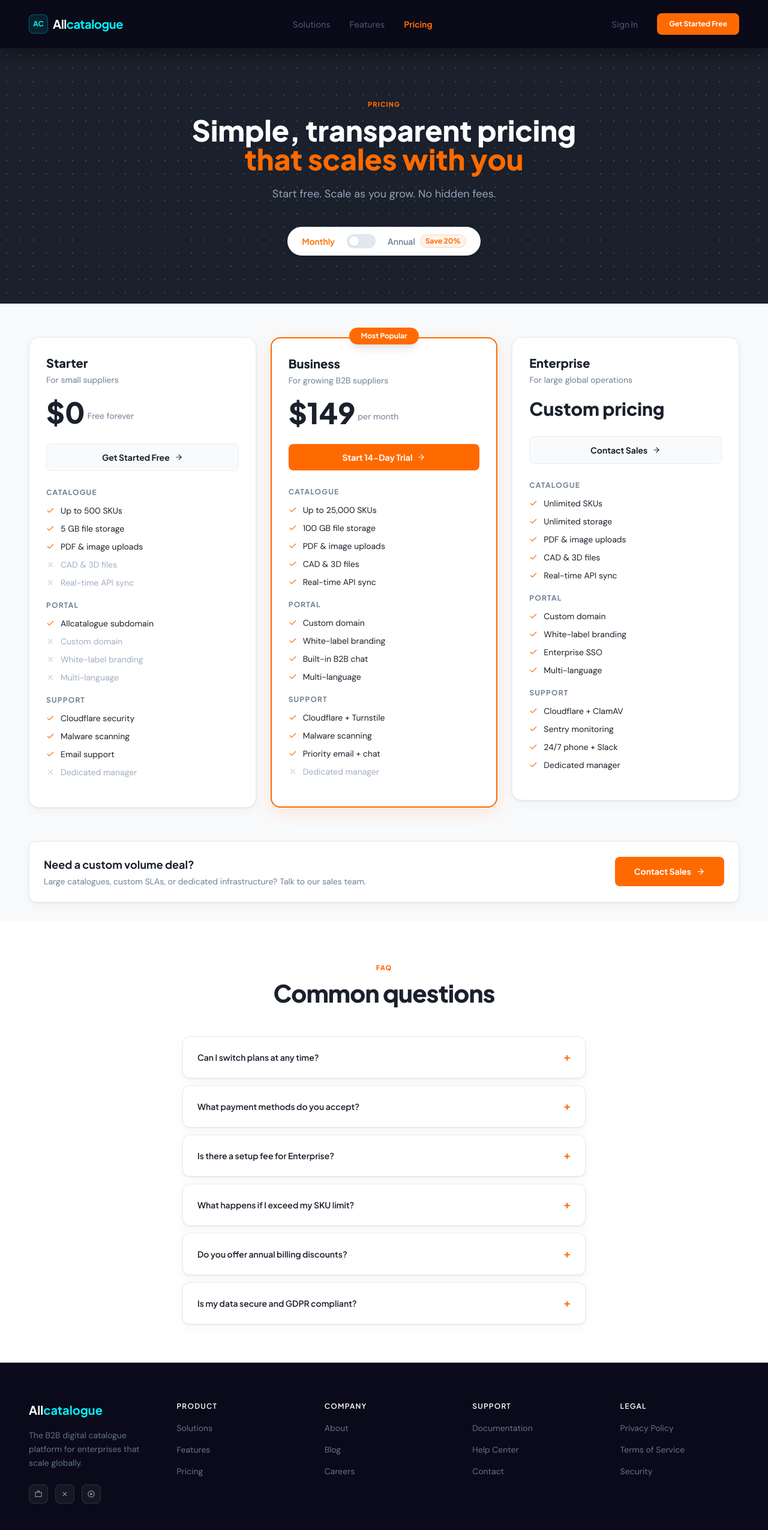
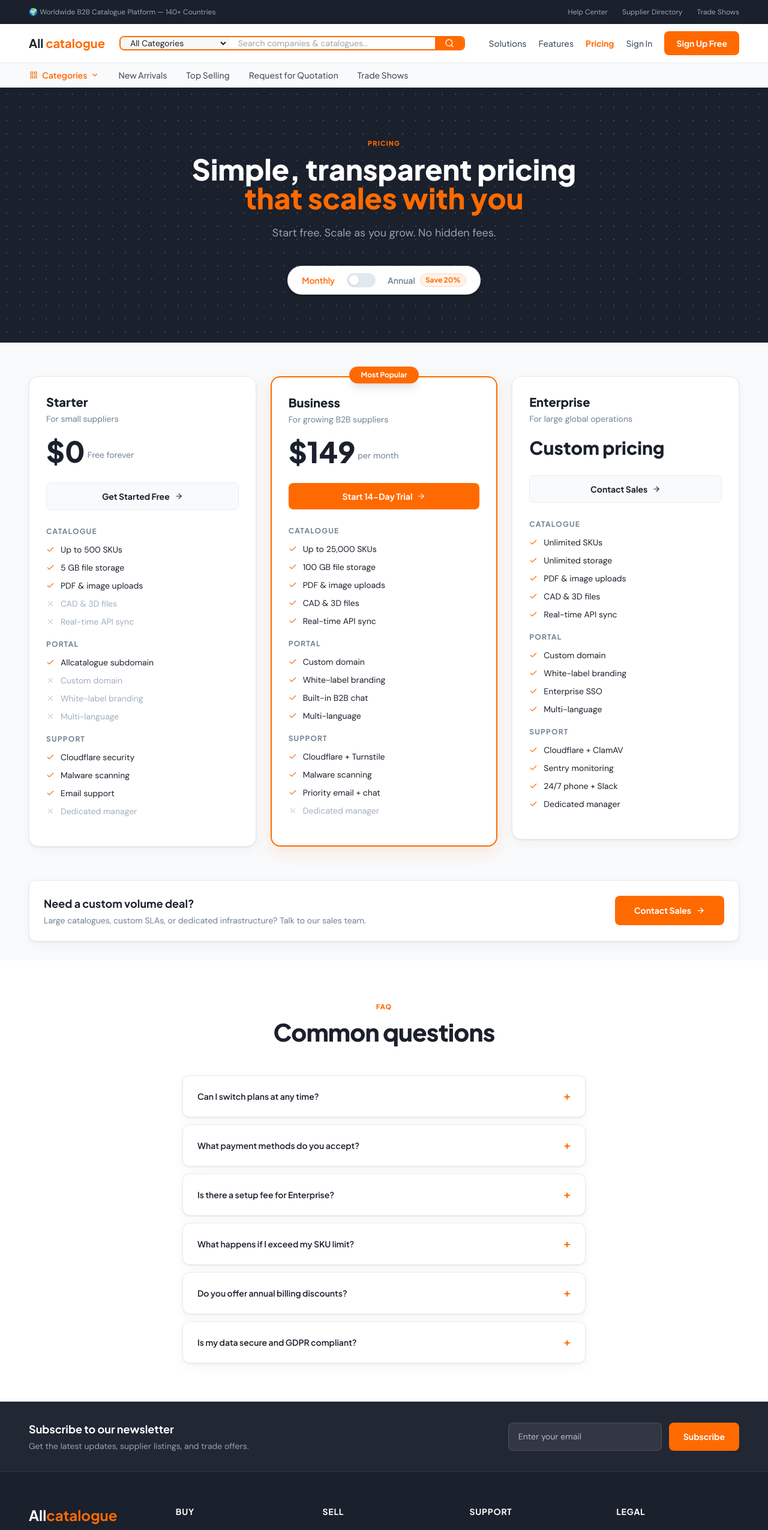
Before and after one commit to idgmedia2025-app/ALLCATALOGUE, a React (Vite) app: page /pricing in a window 1280 px wide. Shown: the top 2550 px of the page at 60% size. Built offline with nearby package versions, Linux system fonts and the light colour scheme.

Commit message:
Add files via upload

```diff
--- a/src/components/Footer.tsx
+++ b/src/components/Footer.tsx
@@ -1,71 +1,68 @@
 import { Link } from 'react-router-dom'
+import { Mail, Phone, MapPin } from 'lucide-react'
 
-const footerLinks = {
-  Product: [
-    { label: 'Solutions', path: '/solutions' },
-    { label: 'Features', path: '/features' },
-    { label: 'Pricing', path: '/pricing' },
-  ],
-  Company: [
-    { label: 'About', path: '#' },
-    { label: 'Blog', path: '#' },
-    { label: 'Careers', path: '#' },
-  ],
-  Support: [
-    { label: 'Documentation', path: '#' },
-    { label: 'Help Center', path: '#' },
-    { label: 'Contact', path: '#' },
-  ],
-  Legal: [
-    { label: 'Privacy Policy', path: '#' },
-    { label: 'Terms of Service', path: '#' },
-    { label: 'Security', path: '#' },
-  ],
+const cols = {
+  Buy: ['All Categories', 'Request for Quotation', 'Top Selling', 'New Arrivals', 'Trade Shows'],
+  Sell: ['Become a Supplier', 'Supplier Membership', 'Seller Resources', 'Trade Assurance', 'Advertise'],
+  Support: ['Help Center', 'Contact Us', 'Shipping Info', 'FAQs', 'Live Chat'],
+  Legal: ['Privacy Policy', 'Terms of Use', 'Cookie Policy', 'Security', 'GDPR'],
 }
 
 export default function Footer() {
   return (
-    <footer className="w-full border-t border-white/5 bg-dark-900">
-      <div className="max-w-7xl mx-auto px-6 lg:px-12 py-16">
-        <div className="grid grid-cols-2 md:grid-cols-5 gap-12 mb-16">
+    <footer style={{ background: 'var(--navy)' }}>
+      {/* Newsletter strip */}
+      <div className="border-b" style={{ borderColor: 'rgba(255,255,255,0.08)', background: 'rgba(255,255,255,0.03)' }}>
+        <div className="max-w-7xl mx-auto px-6 lg:px-12 py-8 flex flex-col md:flex-row items-center justify-between gap-6">
+          <div>
+            <h4 className="font-display font-bold text-white text-lg mb-1">Subscribe to our newsletter</h4>
+            <p className="text-sm font-body" style={{ color: '#94a3b8' }}>Get the latest updates, supplier listings, and trade offers.</p>
+          </div>
+          <div className="flex gap-3 w-full md:w-auto">
+            <input
+              type="email"
+              placeholder="Enter your email"
+              className="input-field md:w-64"
+              style={{ background: 'rgba(255,255,255,0.08)', border: '1px solid rgba(255,255,255,0.12)', color: 'white' }}
+            />
+            <button className="btn-primary whitespace-nowrap">Subscribe</button>
+          </div>
+        </div>
+      </div>
+
+      {/* Main footer */}
+      <div className="max-w-7xl mx-auto px-6 lg:px-12 py-14 grid grid-cols-2 md:grid-cols-5 gap-10">
         {/* Brand */}
         <div className="col-span-2 md:col-span-1">
-            <Link to="/" className="block mb-4">
-              <span className="text-xl font-bold font-display text-white">
-                All<span className="text-cyan-400">catalogue</span>
-              </span>
+          <Link to="/" className="inline-block mb-4">
+            <span className="font-display text-2xl font-bold text-white">All</span>
+            <span className="font-display text-2xl font-bold" style={{ color: 'var(--orange)' }}>catalogue</span>
           </Link>
-            <p className="text-sm text-slate-500 font-body leading-relaxed mb-6">
-              The B2B digital catalogue platform for enterprises that scale globally.
+          <p className="text-sm font-body mb-6 leading-relaxed" style={{ color: '#94a3b8' }}>
+            Connecting global buyers with verified suppliers. Your trusted partner for successful business.
           </p>
-            <div className="flex gap-3">
-              {['linkedin', 'twitter', 'youtube'].map((s) => (
-                <a
-                  key={s}
-                  href="#"
-                  className="w-8 h-8 rounded-lg bg-white/5 border border-white/10 flex items-center justify-center hover:border-cyan-400/40 hover:bg-cyan-400/10 transition-all"
-                >
-                  <span className="material-symbols-outlined text-slate-400 text-sm">{s === 'twitter' ? 'close' : s === 'linkedin' ? 'work' : 'play_circle'}</span>
-                </a>
+          <div className="space-y-2">
+            {[
+              { icon: <Mail size={14} />, text: 'hello@allcatalogue.io' },
+              { icon: <Phone size={14} />, text: '+1 (800) 555-0199' },
+              { icon: <MapPin size={14} />, text: 'Global Operations' },
+            ].map((item, i) => (
+              <div key={i} className="flex items-center gap-2">
+                <span style={{ color: 'var(--orange)' }}>{item.icon}</span>
+                <span className="text-xs font-body" style={{ color: '#94a3b8' }}>{item.text}</span>
+              </div>
             ))}
           </div>
         </div>
 
-          {/* Links */}
-          {Object.entries(footerLinks).map(([category, links]) => (
-            <div key={category}>
-              <h4 className="font-display text-xs font-semibold text-white uppercase tracking-widest mb-4">
-                {category}
-              </h4>
-              <ul className="space-y-3">
-                {links.map((link) => (
-                  <li key={link.label}>
-                    <Link
-                      to={link.path}
-                      className="text-sm text-slate-500 hover:text-cyan-400 transition-colors font-body"
-                    >
-                      {link.label}
-                    </Link>
+        {/* Link columns */}
+        {Object.entries(cols).map(([title, links]) => (
+          <div key={title}>
+            <h5 className="font-display font-bold text-white text-sm mb-4 uppercase tracking-wider">{title}</h5>
+            <ul className="space-y-2.5">
+              {links.map(l => (
+                <li key={l}>
+                  <a href="#" className="text-sm font-body transition-colors hover:text-white" style={{ color: '#94a3b8' }}>{l}</a>
                 </li>
               ))}
             </ul>
@@ -73,14 +70,17 @@ export default function Footer() {
         ))}
       </div>
 
-        {/* Bottom bar */}
-        <div className="pt-8 border-t border-white/5 flex flex-col md:flex-row justify-between items-center gap-4">
-          <p className="text-xs text-slate-600 font-body">
+      {/* Bottom */}
+      <div className="border-t" style={{ borderColor: 'rgba(255,255,255,0.08)' }}>
+        <div className="max-w-7xl mx-auto px-6 lg:px-12 py-5 flex flex-col md:flex-row items-center justify-between gap-4">
+          <p className="text-xs font-body" style={{ color: '#64748b' }}>
             © 2026 Allcatalogue. All rights reserved.
           </p>
-          <p className="text-xs text-slate-600 font-body">
-            Built with precision for global B2B.
-          </p>
+          <div className="flex gap-4">
+            {['Privacy Policy', 'Terms of Use', 'Cookie Policy'].map(l => (
+              <a key={l} href="#" className="text-xs font-body hover:text-white transition-colors" style={{ color: '#64748b' }}>{l}</a>
+            ))}
+          </div>
         </div>
       </div>
     </footer>
--- a/src/components/Navbar.tsx
+++ b/src/components/Navbar.tsx
@@ -1,6 +1,6 @@
 import { useState } from 'react'
 import { Link, useLocation } from 'react-router-dom'
-import { Menu, X } from 'lucide-react'
+import { Menu, X, Search, ChevronDown } from 'lucide-react'
 
 const navLinks = [
   { label: 'Solutions', path: '/solutions' },
@@ -8,26 +8,62 @@ const navLinks = [
   { label: 'Pricing', path: '/pricing' },
 ]
 
+const categories = [
+  'Electronics', 'Industrial Equipment', 'Chemicals & Pharma',
+  'Textiles & Apparel', 'Food & Beverages', 'Packaging & Printing',
+]
+
 export default function Navbar() {
   const [mobileOpen, setMobileOpen] = useState(false)
   const location = useLocation()
 
   return (
-    <nav className="sticky top-0 w-full z-50 bg-dark-900/80 backdrop-blur-xl border-b border-white/5 shadow-[0_4px_30px_rgba(0,0,0,0.5)]">
-      <div className="max-w-7xl mx-auto px-6 lg:px-12 h-20 flex items-center justify-between">
+    <>
+      {/* Top bar */}
+      <div style={{ background: 'var(--navy)' }} className="hidden md:block">
+        <div className="max-w-7xl mx-auto px-6 lg:px-12 h-10 flex items-center justify-between">
+          <p className="text-xs font-body text-slate-400">
+            🌍 Worldwide B2B Catalogue Platform — 140+ Countries
+          </p>
+          <div className="flex items-center gap-6">
+            {['Help Center', 'Supplier Directory', 'Trade Shows'].map(l => (
+              <a key={l} href="#" className="text-xs text-slate-400 hover:text-white transition-colors font-body">{l}</a>
+            ))}
+          </div>
+        </div>
+      </div>
+
+      {/* Main nav */}
+      <nav className="sticky top-0 z-50 bg-white border-b" style={{ borderColor: 'var(--border)', boxShadow: '0 2px 8px rgba(0,0,0,0.06)' }}>
+        <div className="max-w-7xl mx-auto px-6 lg:px-12 h-16 flex items-center gap-6">
           {/* Logo */}
-        <Link to="/" className="flex items-center gap-2 group">
-          <div className="w-8 h-8 rounded-lg bg-cyan-400/10 border border-cyan-400/30 flex items-center justify-center group-hover:bg-cyan-400/20 transition-colors">
-            <span className="text-cyan-400 text-xs font-bold font-display">AC</span>
-          </div>
-          <span className="text-xl font-bold font-display tracking-tight text-white">
-            All<span className="text-cyan-400">catalogue</span>
-          </span>
+          <Link to="/" className="flex-shrink-0 flex items-center gap-1">
+            <span className="font-display text-xl font-bold" style={{ color: 'var(--navy)' }}>All</span>
+            <span className="font-display text-xl font-bold" style={{ color: 'var(--orange)' }}>catalogue</span>
           </Link>
 
-        {/* Desktop nav */}
-        <div className="hidden md:flex items-center gap-8">
-          {navLinks.map((link) => (
+          {/* Search bar */}
+          <div className="hidden md:flex flex-1 max-w-xl items-center">
+            <div className="flex w-full rounded-lg overflow-hidden border-2" style={{ borderColor: 'var(--orange)' }}>
+              <select className="px-3 text-sm font-body border-r outline-none" style={{ borderColor: 'var(--border)', background: '#f8f8f8', color: 'var(--navy)', minWidth: '130px' }}>
+                <option>All Categories</option>
+                {categories.map(c => <option key={c}>{c}</option>)}
+              </select>
+              <input
+                type="text"
+                placeholder="Search companies & catalogues..."
+                className="flex-1 px-4 text-sm font-body outline-none"
+                style={{ color: 'var(--navy)' }}
+              />
+              <button className="px-4" style={{ background: 'var(--orange)' }}>
+                <Search size={16} color="white" />
+              </button>
+            </div>
+          </div>
+
+          {/* Right actions */}
+          <div className="hidden md:flex items-center gap-5 ml-auto">
+            {navLinks.map(link => (
               <Link
                 key={link.path}
                 to={link.path}
@@ -36,44 +72,49 @@ export default function Navbar() {
                 {link.label}
               </Link>
             ))}
-        </div>
-
-        {/* CTA buttons */}
-        <div className="hidden md:flex items-center gap-4">
-          <button className="nav-link px-4 py-2">Sign In</button>
-          <button className="btn-primary !px-5 !py-2.5 !text-xs">
-            Get Started Free
+            <button className="nav-link">Sign In</button>
+            <button className="btn-primary text-sm px-5 py-2.5">
+              Sign Up Free
             </button>
           </div>
 
           {/* Mobile toggle */}
-        <button
-          className="md:hidden text-slate-400 hover:text-white transition-colors"
-          onClick={() => setMobileOpen(!mobileOpen)}
-        >
+          <button className="md:hidden ml-auto" onClick={() => setMobileOpen(!mobileOpen)} style={{ color: 'var(--navy)' }}>
             {mobileOpen ? <X size={22} /> : <Menu size={22} />}
           </button>
         </div>
 
+        {/* Secondary nav */}
+        <div className="hidden md:block border-t" style={{ borderColor: 'var(--border)', background: 'var(--bg)' }}>
+          <div className="max-w-7xl mx-auto px-6 lg:px-12 h-10 flex items-center gap-8">
+            <button className="flex items-center gap-1.5 text-sm font-display font-semibold" style={{ color: 'var(--orange)' }}>
+              <span className="material-symbols-outlined text-base">grid_view</span>
+              Categories
+              <ChevronDown size={14} />
+            </button>
+            {['New Arrivals', 'Top Selling', 'Request for Quotation', 'Trade Shows'].map(l => (
+              <a key={l} href="#" className="nav-link text-sm whitespace-nowrap">{l}</a>
+            ))}
+          </div>
+        </div>
+
         {/* Mobile menu */}
         {mobileOpen && (
-        <div className="md:hidden glass-card border-t border-white/5 px-6 py-6 flex flex-col gap-4">
-          {navLinks.map((link) => (
-            <Link
-              key={link.path}
-              to={link.path}
-              onClick={() => setMobileOpen(false)}
-              className={location.pathname === link.path ? 'nav-link-active' : 'nav-link'}
-            >
+          <div className="md:hidden bg-white border-t px-6 py-5 flex flex-col gap-4" style={{ borderColor: 'var(--border)' }}>
+            <input type="text" placeholder="Search..." className="input-field" />
+            {navLinks.map(link => (
+              <Link key={link.path} to={link.path} onClick={() => setMobileOpen(false)}
+                className={location.pathname === link.path ? 'nav-link-active' : 'nav-link'}>
                 {link.label}
               </Link>
             ))}
-          <div className="pt-4 border-t border-white/5 flex flex-col gap-3">
-            <button className="nav-link text-left">Sign In</button>
-            <button className="btn-primary text-center">Get Started Free</button>
+            <div className="pt-3 border-t flex flex-col gap-3" style={{ borderColor: 'var(--border)' }}>
+              <button className="btn-outline w-full">Sign In</button>
+              <button className="btn-primary w-full">Sign Up Free</button>
             </div>
           </div>
         )}
       </nav>
+    </>
   )
 }
```
Lines whose indentation alone changed are shown as unchanged.
